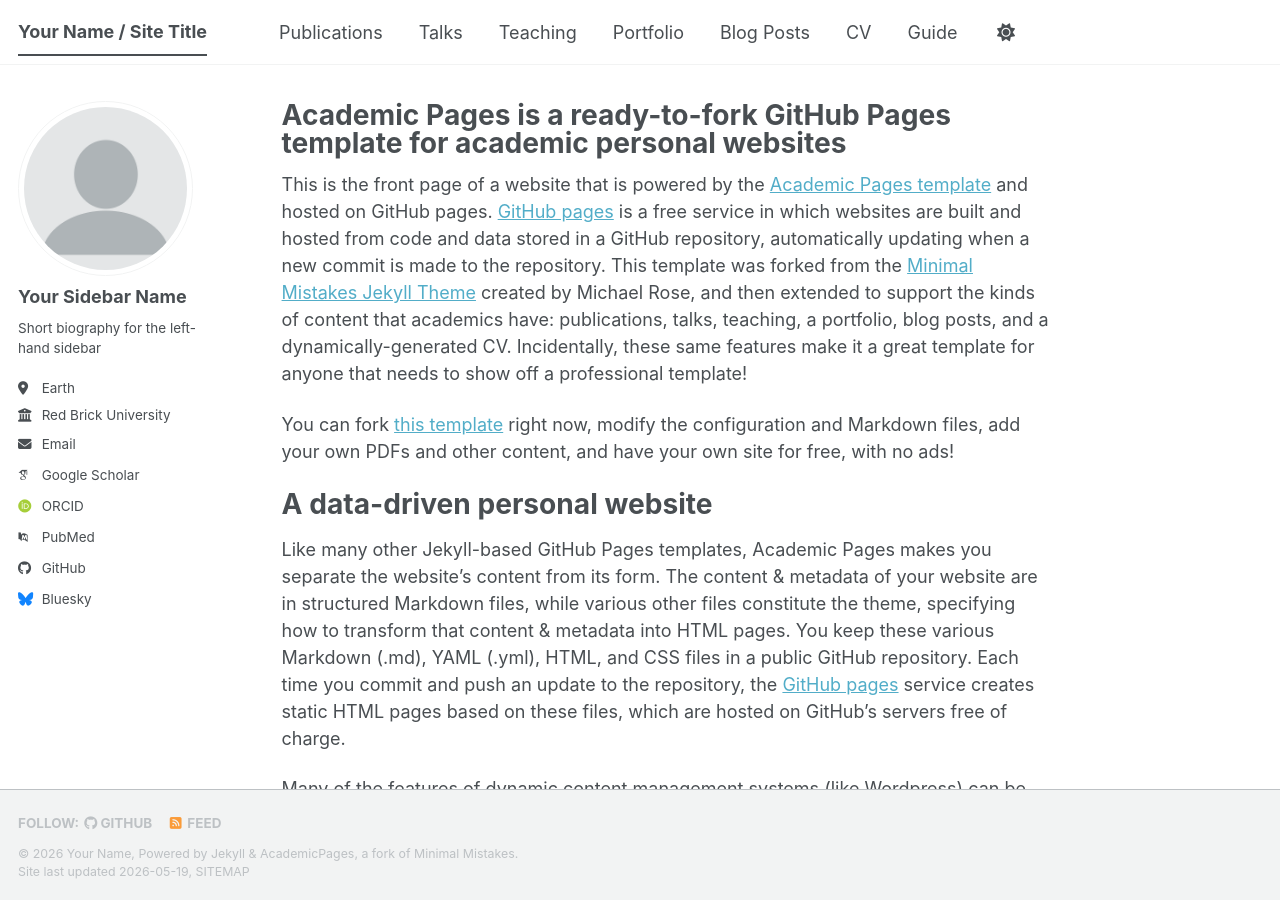
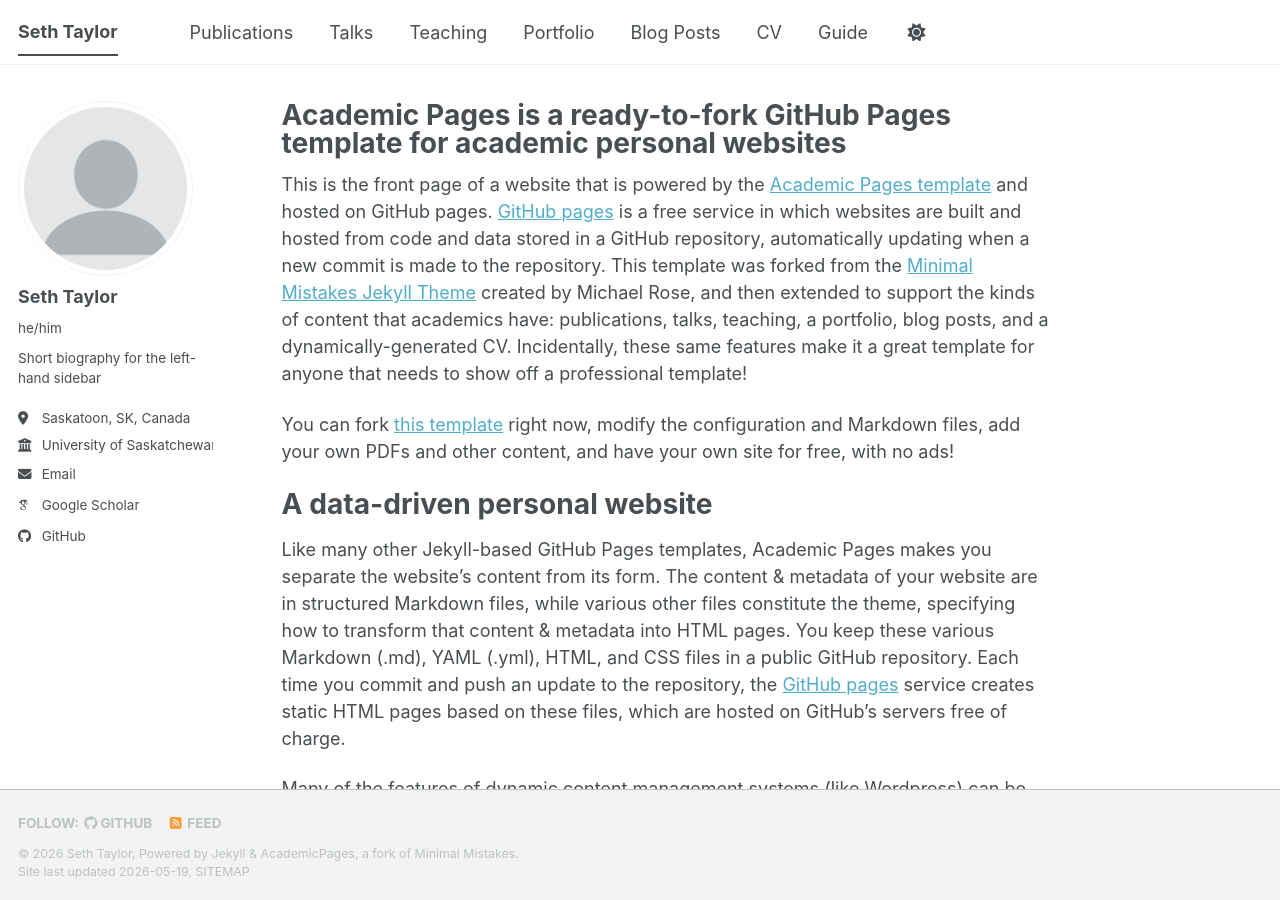
Before and after one commit to seth-tl/seth-tl.github.io, a Jekyll site: the page built from _pages/about.md, in a window 1280 px wide and 900 px high. Built offline with Jekyll 4.4.1, drawn with Linux system fonts in a browser that asks for light colours; some web fonts are replaced; a script bundle is joined from its source files by our own code; library files that are not in the unit come from our copies.

Commit message:
Update _config.yml

```diff
--- a/_config.yml
+++ b/_config.yml
@@ -7,13 +7,13 @@
 # server process.
 
 # Basic Site Settings
-locale                   : "en-US"
+locale                   : "en-CA"
 site_theme               : "default" # The available themes options are "default", "air", "sunrise", "mint", "dirt" and "contrast"
-title                    : "Your Name / Site Title"
+title                    : "Seth Taylor"
 title_separator          : "-"
-name                     : &name "Your Name"
-description              : &description "Your Name's academic portfolio"   # Update this with a general description of your site, this is the default if not overridden by a page
-url                      : https://academicpages.github.io # The base hostname & protocol for your site e.g. "https://[your GitHub username].github.io",
+name                     : &name "Seth Taylor"
+description              : &description ""   # Update this with a general description of your site, this is the default if not overridden by a page
+url                      : https://seth-tl.github.io # The base hostname & protocol for your site e.g. "https://[your GitHub username].github.io",
                                                            # or if you already have some other page hosted on Github then use "https://[your GitHub username].github.io/[Your Repo Name]"
 baseurl                  : "" # the subpath of your site, e.g. "/blog"
 repository               : "academicpages/academicpages.github.io"
@@ -24,24 +24,24 @@
 author:
   # Biographic information
   avatar           : "profile.png"
-  name             : "Your Sidebar Name"
-  pronouns         : # example: "she/her"
+  name             : "Seth Taylor"
+  pronouns         : "he/him"
   bio              : "Short biography for the left-hand sidebar"
-  location         : "Earth"
-  employer         : "Red Brick University"
+  location         : "Saskatoon, SK, Canada"
+  employer         : "University of Saskatchewan, Department of Computer Science"
   uri              : # URL
-  email            : "none@example.org"
+  email            : "seth.taylor[at]usask[dot]ca"
 
   # Academic websites
   academia         : # URL
   arxiv            : # URL - Update with the correct link to your profile
-  googlescholar    : "https://scholar.google.com/citations?user=PS_CX0AAAAAJ"
+  googlescholar    : "https://scholar.google.com/citations?user=wYCWtBAAAAAJ&hl=en"
   inspire-hep      : # URL
   impactstory      : # URL
-  orcid            : "https://orcid.org/yourorcidurl"
+  orcid            : #"https://orcid.org/yourorcidurl"
   semantic         : # URL
   ssrn             : # URL
-  pubmed           : "https://www.ncbi.nlm.nih.gov/pubmed/?term=john+snow"
+  pubmed           : #"https://www.ncbi.nlm.nih.gov/pubmed/?term=john+snow"
   researchgate     : # URL
   scopus           : # URL
   zotero           : # URL
@@ -57,7 +57,7 @@
 
   # Social media
   artstation       : # Username
-  bluesky          : "bsky.app" # Replace this with you Bluesky username
+  bluesky          : #"bsky.app" # Replace this with you Bluesky username
   facebook         : # Username
   flickr           : # Username
   foursquare       : # Username
@@ -138,7 +138,7 @@
 
 # Social Sharing
 twitter:
-  username               : &twitter
+  username               : #&twitter
 facebook:
   username               :
   app_id                 :
```
